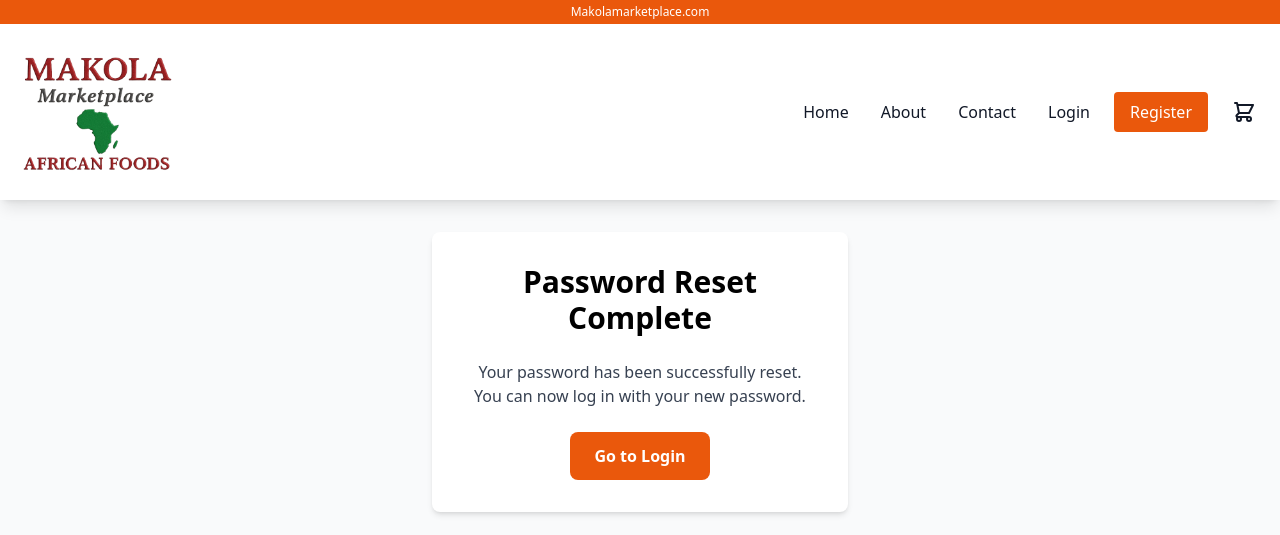
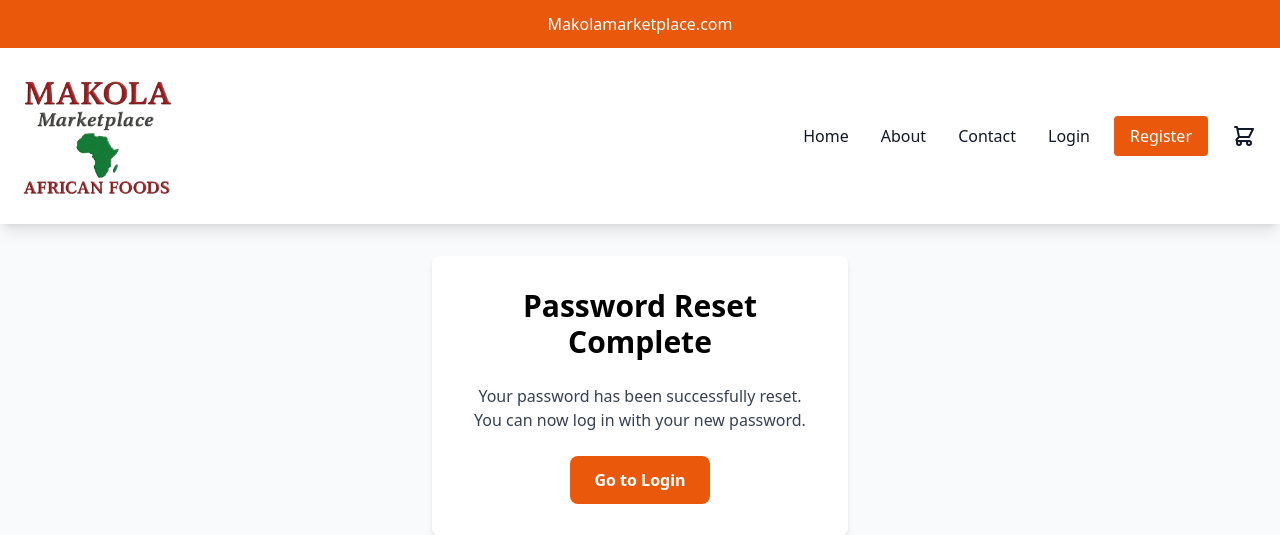
Before and after one commit to oobaretin/Makolamarketplace, a Django app: page /accounts/password-reset-complete/ in a window 1280 px wide; the page is wider, and only the part inside the window is pictured. Shown: the top 535 px of that part. Run offline with Django 4.2, Linux system fonts and the light colour scheme; some libraries are stand-ins or nearby versions.

Commit message:
Increase orange top bar size for better visibility

```diff
--- a/templates/base.html
+++ b/templates/base.html
@@ -24,9 +24,9 @@
     <!-- Navigation -->
     <nav class="bg-white text-gray-900 shadow-lg" x-data="{ mobileMenuOpen: false }">
         <!-- Orange Top Bar -->
-        <div class="bg-orange-600 text-white text-xs py-1">
+        <div class="bg-orange-600 text-white text-sm md:text-base py-2 md:py-3">
             <div class="container mx-auto px-4 text-center">
-                <span>Makolamarketplace.com</span>
+                <span class="font-medium">Makolamarketplace.com</span>
             </div>
         </div>
 
```
